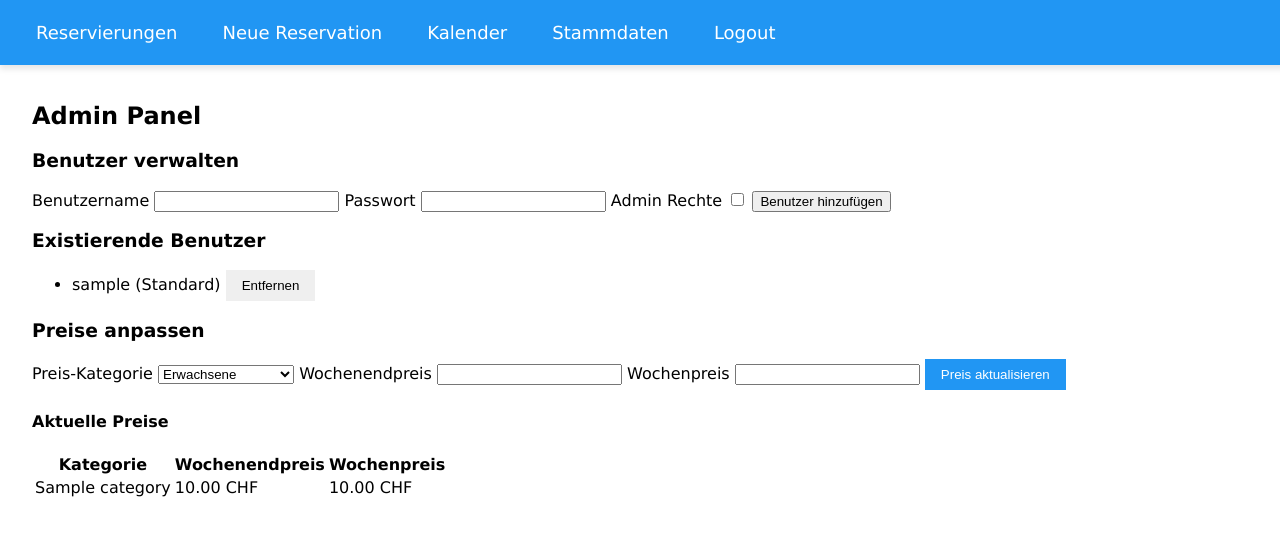
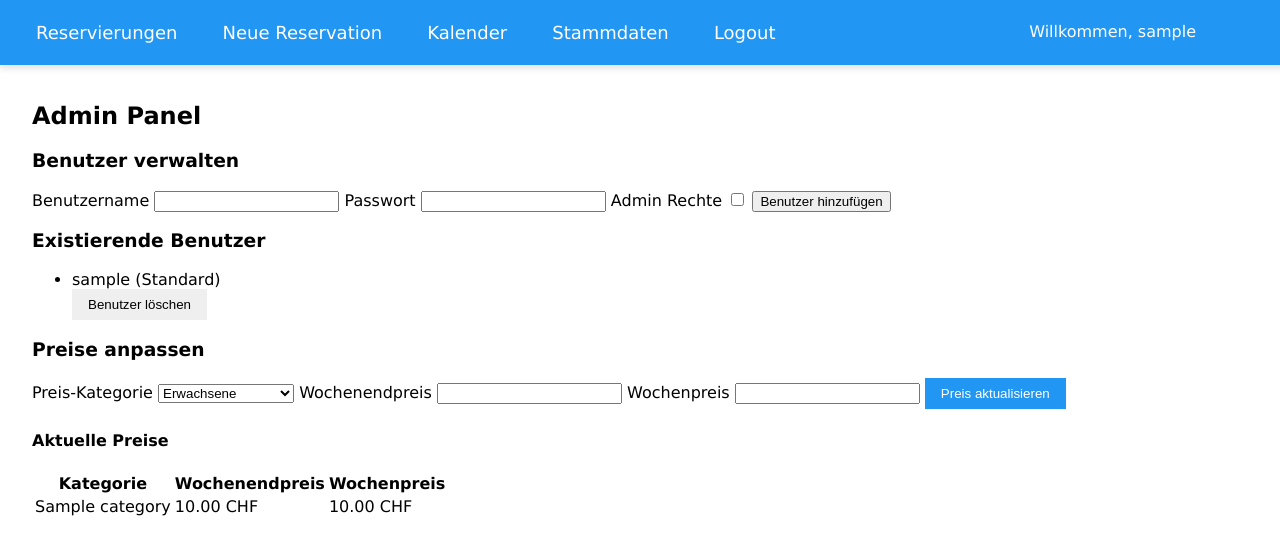
Before and after one commit to timo-reinschmidt/alphuette-rossboden, a Flask app: page /admin in a window 1280 px wide. Shown: the top 555 px of the page. Run offline with Flask 3, Linux system fonts and the light colour scheme; the visitor is signed in with stand-in values (Sample User, id 1); a database or web service that is not in the repository returns one stand-in record (values such as "Sample title"); some libraries are stand-ins or nearby versions.

Commit message:
passwords are hasehd and added some extra styling, deleting users is also possible now

```diff
--- a/app.py
+++ b/app.py
@@ -77,6 +77,19 @@ def close_connection(exception):
 @app.context_processor
 def inject_admin_status():
     return dict(is_admin=session.get('is_admin', False))
+
+
+@app.context_processor
+def inject_user():
+    user_name = None
+    if 'user_id' in session:
+        db = get_db()
+        cursor = db.cursor(cursor_factory=psycopg2.extras.DictCursor)
+        cursor.execute("SELECT username FROM users WHERE id = %s", (session['user_id'],))
+        user = cursor.fetchone()
+        if user:
+            user_name = user['username']
+    return dict(user_name=user_name)
 
 
 # Beispiel einer SQL-Anpassung für PostgreSQL
@@ -318,9 +331,9 @@ def login():
         # Debugging-Ausgabe
         print(f"Benutzer: {user}")  # Zeigt die abgerufenen Daten in der Konsole an
 
-        if user and request.form['password'] == user[2]:  # user[2] ist das Passwort
-            session['user_id'] = user[0]  # user[0] ist die ID
-            session['is_admin'] = user[3]  # user[3] ist das Admin-Feld
+        if user and check_password_hash(user['password'], request.form['password']):  # user[2] ist das Passwort
+            session['user_id'] = user['id']
+            session['is_admin'] = user['is_admin']
             print(f"Session ID: {session.get('user_id')}, Admin: {session.get('is_admin')}")
             print(f"Redirecting to: {url_for('index')}")
             return redirect(url_for('index'))
@@ -594,7 +607,7 @@ def admin():
 
             try:
                 cursor.execute("INSERT INTO users (username, password, is_admin) VALUES (%s, %s, %s)",
-                               (username, password, is_admin))
+                               (username, hashed_pw, is_admin))
                 db.commit()
             except Exception as e:
                 print(f"Fehler beim Hinzufügen des Benutzers: {e}")
@@ -655,6 +668,27 @@ def admin():
         return redirect(url_for('admin'))
 
     return render_template('admin.html', prices=prices, users=users, error=error)
+
+
+@app.route('/remove_user/<int:user_id>', methods=['POST'])
+def remove_user(user_id):
+    db = get_db()
+    cursor = db.cursor(cursor_factory=psycopg2.extras.DictCursor)
+
+    try:
+        cursor.execute("SELECT * FROM users WHERE id = %s", (user_id,))
+        user = cursor.fetchone()
+
+        if not user:
+            return render_template('admin.html', error="Benutzer nicht gefunden.")
+
+        cursor.execute("DELETE FROM users WHERE id = %s", (user_id,))
+        db.commit()
+        return redirect(url_for('admin'))
+
+    except Exception as e:
+        db.rollback()
+        return render_template('admin.html', error=f"Fehler beim Löschen des Benutzers: {e}")
 
 
 @app.route('/update_booking_date/<booking_id>', methods=['POST'])
--- a/static/css/styles.css
+++ b/static/css/styles.css
@@ -182,6 +182,12 @@ button.w3-red:hover {
     }
 }
 
+.user-info {
+    float: right;
+    margin-right: 100px; /* Optional, für etwas Abstand vom Logout-Button */
+    margin-top: 10px;
+}
+
 .details {
     margin-top: 10px;
     background-color: #f9f9f9;
--- a/templates/admin.html
+++ b/templates/admin.html
@@ -24,8 +24,8 @@
     <ul>
         {% for user in users %}
             <li>{{ user.username }} {% if user.is_admin %} (Admin) {% else %} (Standard) {% endif %}
-                <form method="POST" action="/remove_user/{{ user.id }}" style="display:inline;">
-                    <button type="submit" class="w3-button w3-red w3-margin-top">Entfernen</button>
+                <form method="POST" action="{{ url_for('remove_user', user_id=user['id']) }}">
+                    <button class="w3-button w3-red w3-margin-top" type="submit">Benutzer löschen</button>
                 </form>
             </li>
         {% endfor %}
--- a/templates/base.html
+++ b/templates/base.html
@@ -18,6 +18,13 @@
             <a href="/admin" class="w3-bar-item w3-button w3-hover-opacity">Stammdaten</a>
         {% endif %}
         <a href="/logout" class="w3-bar-item w3-button w3-hover-opacity w3-right">Logout</a>
+        <span class="user-info">
+        {% if user_name %}
+            Willkommen, {{ user_name }}
+        {% else %}
+            Nicht eingeloggt
+        {% endif %}
+        </span>
     </div>
 {% endif %}
 
--- a/templates/login.html
+++ b/templates/login.html
@@ -31,6 +31,9 @@
 
                     <button type="submit" class="w3-button w3-blue w3-block w3-margin-top">Einloggen</button>
                 </form>
+                {% if error %}
+                    <p style="color: red;">{{ error }}</p>
+                {% endif %}
             </div>
         </div>
     </div>
```
